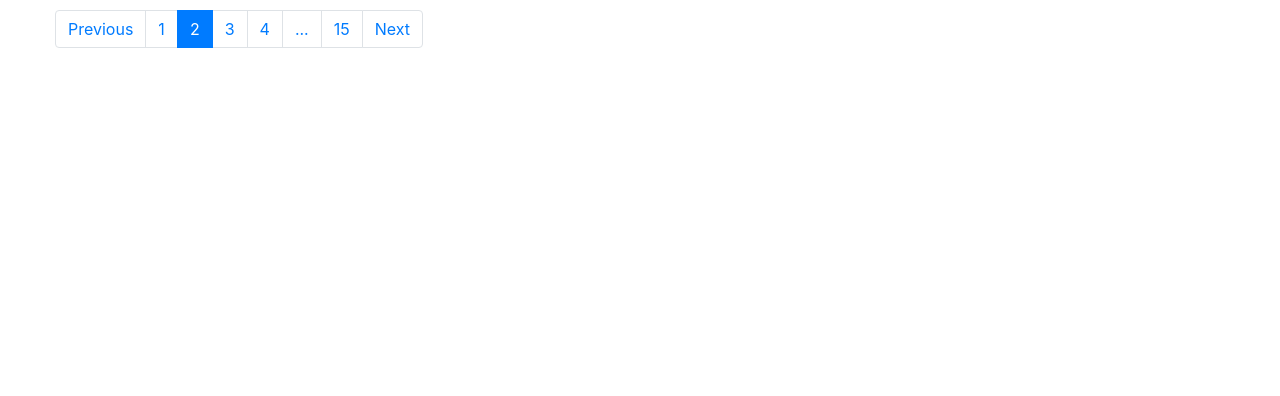
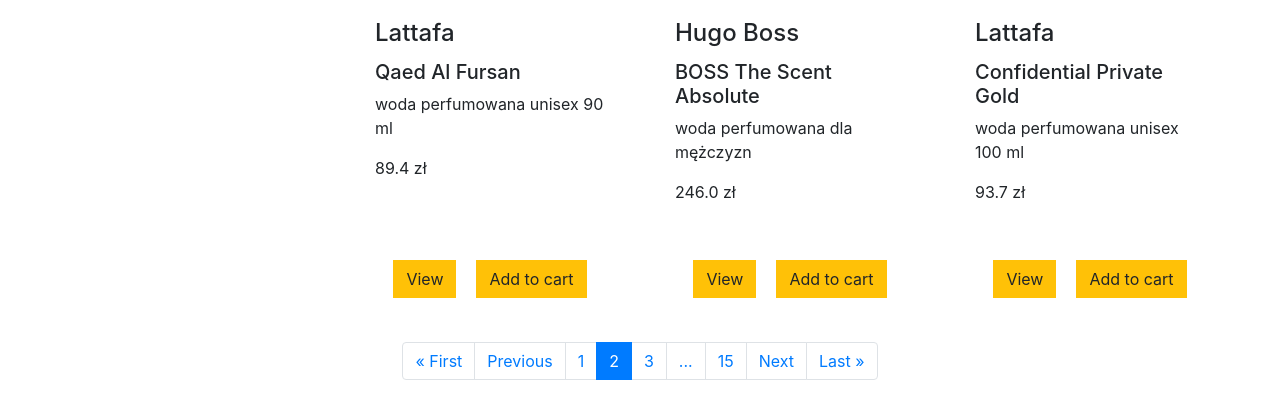
Before and after one commit to cynarski/Django-Perfume-shop, a Django app: page /?page=2 in a window 1280 px wide. Shown: the part 2189-2585 px from the top of the page. Before the commit the page ends 2237 px from the top, so only its background shows below. Run offline with Django 5.2, Linux system fonts and the light colour scheme; data comes from the database, SQL or seed files in the repository; both versions use the stored data as it was after the commit; some libraries are stand-ins or nearby versions.

Commit message:
local storage

```diff
--- a/ecomsite/perfumeshop/static/perfumeshop/custom.js
+++ b/ecomsite/perfumeshop/static/perfumeshop/custom.js
@@ -1,11 +1,26 @@
 $(document).ready(function() {
 
     var cards = $('#perfume-container .row .card');
-    console.log(cards);
-
     var maxHeight = Math.max.apply(null, cards.map(function () {
         return $(this).height();
     }).get());
 
     cards.height(maxHeight);
 });
+
+
+console.log("Working");
+
+if(localStorage.getItem('cart')==null){
+    var cart = {};
+    console.log('ERROR');
+}
+else{
+    cart = JSON.parse(localStorage.getItem('cart'));
+}
+
+$(document).on('click', '.atc', function(){
+    console.log("Button clicked");
+    var item_id = this.id.toString();
+    console.log(item_id);
+});
--- a/ecomsite/perfumeshop/templates/perfumeshop/detail.html
+++ b/ecomsite/perfumeshop/templates/perfumeshop/detail.html
@@ -45,7 +45,7 @@
 
             <div class="col-md-6">
                 <h1>{{ product_object.brand }} {{ product_object.name }}</h1>
-
+                <span class="perfume_type"> {{ product_object.type }}</span><br>
                 <span class="current-price h4">{{ product_object.price }}</span>
 
                 <div class="mt-3">
--- a/ecomsite/perfumeshop/templates/perfumeshop/index.html
+++ b/ecomsite/perfumeshop/templates/perfumeshop/index.html
@@ -23,9 +23,9 @@
             height: 250px;
             object-fit: contain;
         }
-        .product-card {
-            border: none !important;
-        }
+        /*.product-card {*/
+        /*    border: none !important;*/
+        /*}*/
         .price-range {
             margin-top: 10px;
             display: flex;
@@ -42,6 +42,21 @@
         .custom-container {
             max-width: 1200px;
             margin: 0 auto;
+        }
+        .btn{
+            border-radius: 0px;
+            margin: 10px;
+        }
+        .btn_style{
+            padding: 10px;
+            align-items: center;
+            display: flex;
+            justify-content: center;
+        }
+        .pagination{
+            justify-content: center;
+            align-items: center;
+            display: flex;
         }
     </style>
 </head>
@@ -93,6 +108,11 @@
                                 <p class="product-type">{{ perfume.type }}</p>
                                 <p class="product-price">{{ perfume.price }} zł</p>
                             </div>
+                            <div class="btn_style">
+                                <a href="{{ perfume.id }}" class="btn btn-warning">View</a>
+                                <button id="{{ perfume.id }}" class="btn atc btn-warning">Add to cart</button>
+                            </div>
+
                         </div>
                     </div>
                     {% endfor %}
@@ -100,42 +120,40 @@
             </main>
         </div>
 
-        <div class="row">
+        <div class="row paginator">
             <div class="col-md-12">
-                 <ul class="pagination">
+                <ul class="pagination">
                     {% if perfumes.has_previous %}
                         <li class="page-item">
-                            <a class="page-link" href="?page={{ perfumes.previous_page_number }}">Previous</a>
+                            <a class="page-link" href="?page=1{% for key, value in request.GET.items %}{% if value and key != 'page' %}&{{ key }}={{ value }}{% endif %}{% endfor %}">&laquo; First</a>
+                        </li>
+                        <li class="page-item">
+                            <a class="page-link" href="?page={{ perfumes.previous_page_number }}{% for key, value in request.GET.items %}{% if value and key != 'page' %}&{{ key }}={{ value }}{% endif %}{% endfor %}">Previous</a>
                         </li>
                     {% endif %}
 
                     {% for num in perfumes.paginator.page_range %}
                         {% if perfumes.number == num %}
                             <li class="page-item active">
-                                <a class="page-link" href="?page={{ num }}">{{ num }}</a>
+                                <a class="page-link" href="#">{{ num }}</a>
                             </li>
-                        {% elif num > perfumes.number|add:'-3' and num < perfumes.number|add:'3' %}
+                        {% elif num <= 3 or num == perfumes.paginator.num_pages %}
                             <li class="page-item">
-                                <a class="page-link" href="?page={{ num }}">{{ num }}</a>
+                                <a class="page-link" href="?page={{ num }}{% for key, value in request.GET.items %}{% if value and key != 'page' %}&{{ key }}={{ value }}{% endif %}{% endfor %}">{{ num }}</a>
                             </li>
-                        {% elif num == 1 or num == perfumes.paginator.num_pages %}
+                        {% elif num == 4 %}
                             <li class="page-item">
-                                <a class="page-link" href="?page={{ num }}">{{ num }}</a>
-                            </li>
-                        {% elif num == perfumes.number|add:'-3' %}
-                            <li class="page-item">
-                                <span class="page-link">...</span>
-                            </li>
-                        {% elif num == perfumes.number|add:'3' %}
-                            <li class="page-item">
-                                <span class="page-link">...</span>
+                                <a class="page-link" href="#">...</a>
                             </li>
                         {% endif %}
                     {% endfor %}
 
                     {% if perfumes.has_next %}
                         <li class="page-item">
-                            <a class="page-link" href="?page={{ perfumes.next_page_number }}">Next</a>
+                            <a class="page-link" href="?page={{ perfumes.next_page_number }}{% for key, value in request.GET.items %}{% if value and key != 'page' %}&{{ key }}={{ value }}{% endif %}{% endfor %}">Next</a>
+                        </li>
+                        <li class="page-item">
+                            <a class="page-link" href="?page={{ perfumes.paginator.num_pages }}{% for key, value in request.GET.items %}{% if value and key != 'page' %}&{{ key }}={{ value }}{% endif %}{% endfor %}">Last &raquo;</a>
                         </li>
                     {% endif %}
                 </ul>
--- a/ecomsite/perfumeshop/views.py
+++ b/ecomsite/perfumeshop/views.py
@@ -5,7 +5,7 @@
 from .models import Perfume
 
 def index(request):
-    perfumes = Perfume.objects.all().order_by()  # Assuming you want to order by name, adjust accordingly
+    perfumes = Perfume.objects.all().order_by()
 
     # get brands
     with connection.cursor() as cursor:
```
Also changed, not shown: ecomsite/perfumeshop/static/perfumeshop/detail.css (+62 -3 lines), ecomsite/perfumeshop/static/perfumeshop/style.css (+29 -26 lines), ecomsite/db.sqlite3.
